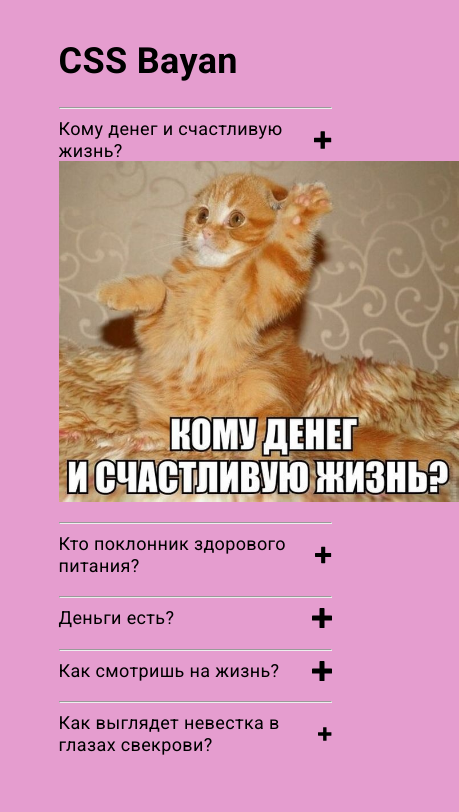
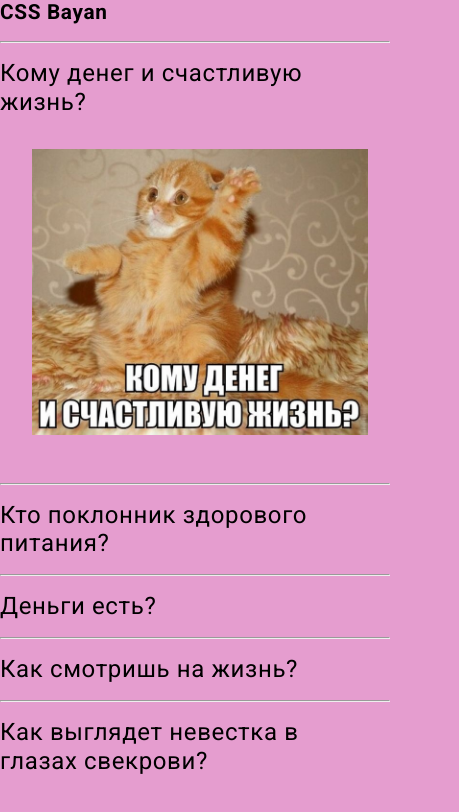
Before and after one commit to Elena040683/cssBayan, a plain HTML site: page cssBayan/index.html in a window 390 px wide. Shown: the whole page, 459 px wide, since content can reach past the window. Drawn offline with nearby package versions, Linux system fonts and the light colour scheme.

Commit message:
fix: adaptive screen (Tus, Mar 14, 2023 02:44:15 PM)

```diff
--- a/cssBayan/css/style.css
+++ b/cssBayan/css/style.css
@@ -1,4 +1,4 @@
-html {
+* {
   box-sizing: border-box;
 }
 
@@ -6,12 +6,11 @@
   display: block;
   max-width: 100%;
   height: auto;
-
 }
 
 body {
   font-family: 'Roboto', sans-serif;
-  font-size: 18px;
+  font-size: 2rem;
   font-weight: 400;
   line-height: 1.2;
   letter-spacing: 0.02em;
@@ -31,12 +30,15 @@
 }
 
 .container {
-  max-width: 70%;
-  margin: 40px auto;
+  width: 100%;
+  max-width: 50rem;
+  margin: 0 auto;
+  padding: 2 rem;
+  transition: all 0.5s ease;
 }
 
 h1 {
-  font-size: 24 px;
+  font-size: 2.5rem;
   font-weight: 700;
 }
 
@@ -44,6 +46,7 @@
   display: flex;
   justify-content: space-between;
   align-items: center;
+  font-size: 1.5rem;
   color: #000;
   cursor: pointer;
 }
@@ -52,16 +55,15 @@
   display: none;
 }
 
-.mem {
-  margin-bottom: 20px;
-}
-
 .mem-thumb {
   width: 25rem;
   height: 100%;
   margin: 0 auto;
+  padding: 2rem;
   display: none;
-  transition: all 500ms ease;
+  cursor: pointer;
+  opacity: 0;
+  animation: move 500ms ease-in-out;
 }
 
 .icon-close {
@@ -70,21 +72,49 @@
 
 .input:hover ~ .mem-thumb,
 .input:hover  + label svg .icon-close {
+  opacity: 1;
   display: block;
 }
 
 .input:hover  + label svg .icon-open {
+  opacity: 0;
   display: none;
 }
 
 .input:checked ~ .mem-thumb {
   display: block;
-}
-
-.input:hover ~ .mem-thumb {
-  display: block;
+  opacity: 1;
 }
 
 .container:hover > .mem > label svg .icon-open {
   display: none;
 }
+
+@keyframes move {
+  0% { opacity: 0; }
+  100% { opacity: 1; }
+}
+
+@media screen and (max-width: 320px){
+  .container {
+    max-width: 15rem;
+  }
+
+  h1 {
+      font-size: 1rem;
+  }
+
+  .title {
+    font-size: 0.5rem;
+  }
+}
+
+@media screen and (max-width: 870px){
+  .container {
+      max-width: 25rem;
+  }
+
+  h1 {
+      font-size: 1.3rem;
+  }
+}
```
